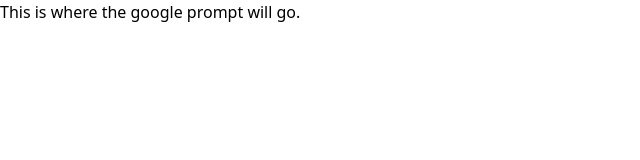
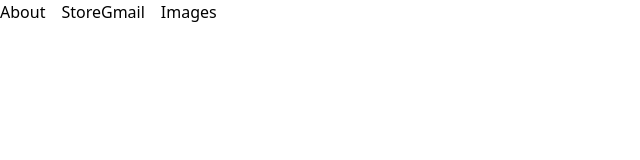
Before and after one commit to umole/google-2-yt, a Next.js app: page / in a window 1280 px wide. Shown: the top 160 px of the page, without its empty margins (0-640 px from the left). Built offline with nearby package versions, Linux system fonts and the light colour scheme.

Commit message:
Adding flex to the header

```diff
--- a/pages/index.js
+++ b/pages/index.js
@@ -3,7 +3,33 @@ import Head from 'next/head'
 export default function Home() {
   return (
     <>
-      <h1 className='h-10'>This is where the google prompt will go.</h1>
+      <Head>
+        <title>Google</title>
+        <link rel='icon' href='/favicon.ico' />
+      </Head>
+
+      {/* Header */}
+      <header className='flex'>
+        {/* Left */}
+        <div className='flex space-x-4 items-center'>
+          <p>About</p>
+          <p>Store</p>
+        </div>
+
+        {/* Right */}
+        <div className='flex space-x-4 items-center'>
+          <p>Gmail</p>
+          <p>Images</p>
+
+          {/* Icon */}
+
+          {/* Avatar */}
+        </div>
+      </header>
+
+      {/* Body */}
+
+      {/* Footer */}
     </>
   )
 }
```
